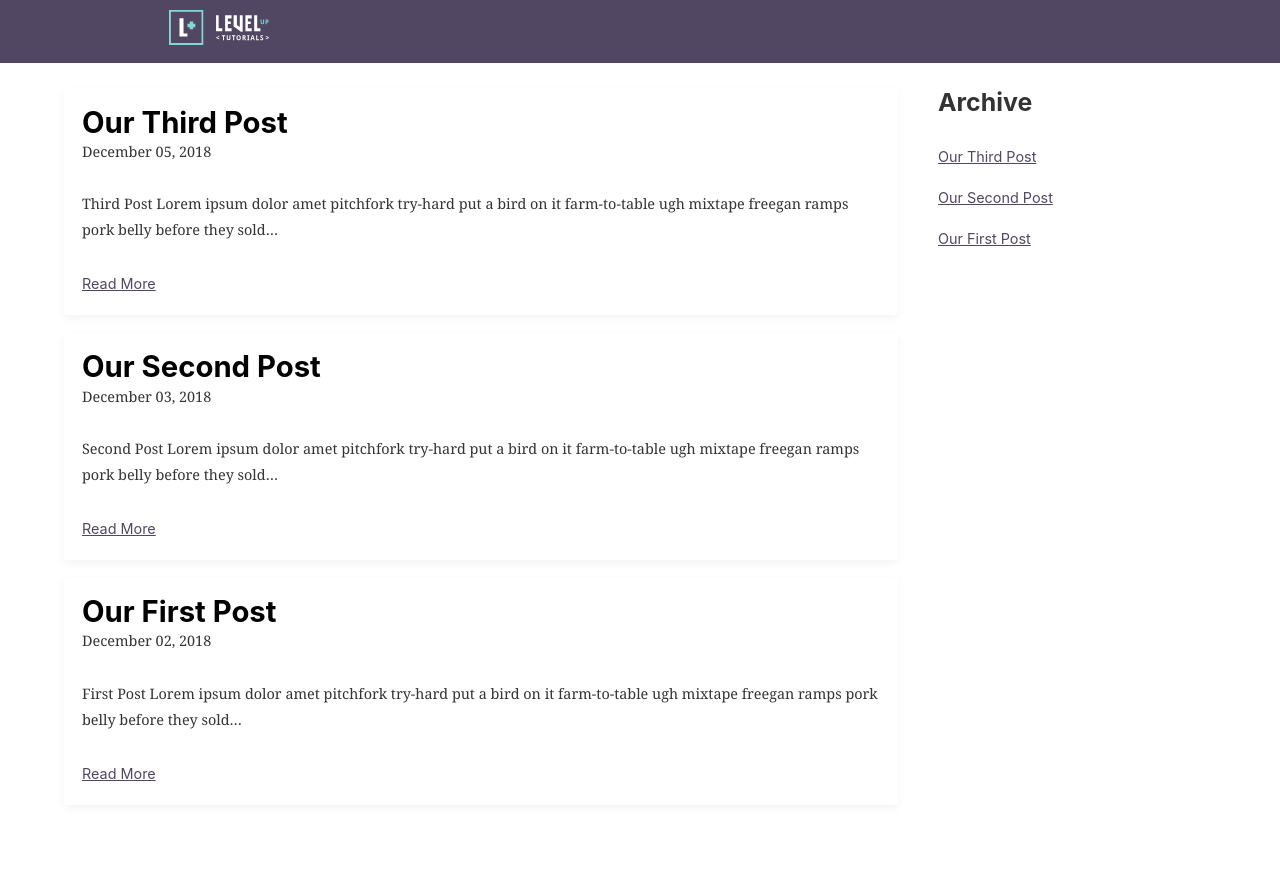
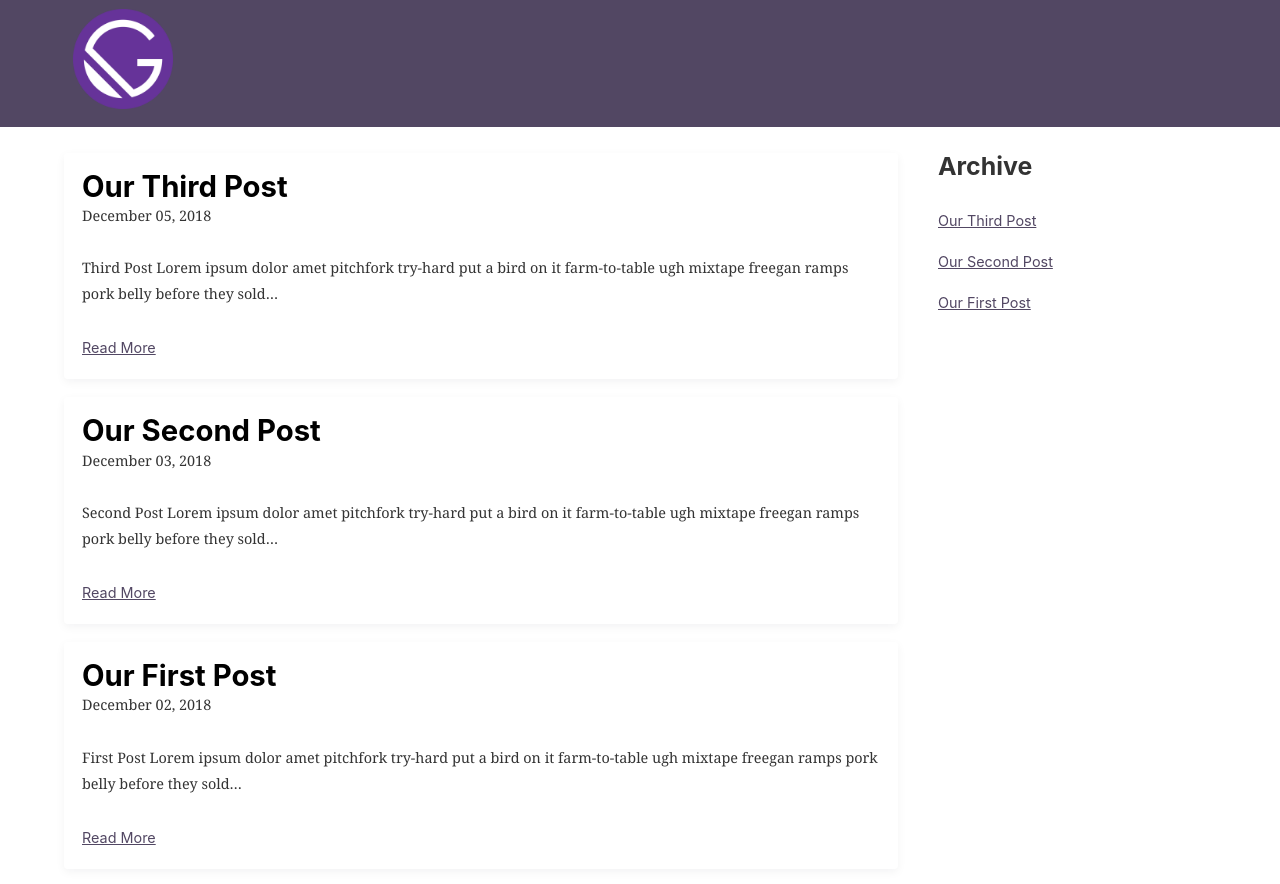
Before and after one commit to eneax/learn-basic-gatsby, a Gatsby site: page / in a window 1280 px wide. Before the commit the page ends 823 px from the top, so only its background shows below. Built offline with nearby package versions, Linux system fonts and the light colour scheme; Gatsby itself is replaced by a stand-in of ours.

Commit message:
Refactor header and listing

```diff
--- a/src/components/header.js
+++ b/src/components/header.js
@@ -1,7 +1,7 @@
 import React from 'react'
 import { Link } from 'gatsby'
 
-import logo from '../images/logo.svg'
+import logo from '../images/gatsby-icon.png'
 
 import styled from 'styled-components'
 
@@ -15,7 +15,7 @@ const HeaderWrapper = styled.div`
 
 const HeaderContainer = styled.div`
   margin: 0 auto;
-  max-width: 960px;
+  max-width: 90%;
   padding: .5rem;
 `
 
--- a/src/components/listing.js
+++ b/src/components/listing.js
@@ -56,7 +56,7 @@ const Listing = () => (
           </Link>
           <p>{node.frontmatter.date}</p>
           <p>{node.excerpt}</p>
-          <Link class="read-more" to={`/posts${node.frontmatter.slug}`}>Read More</Link>
+          <Link className="read-more" to={`/posts${node.frontmatter.slug}`}>Read More</Link>
         </Post>
       ))
     )}
```
